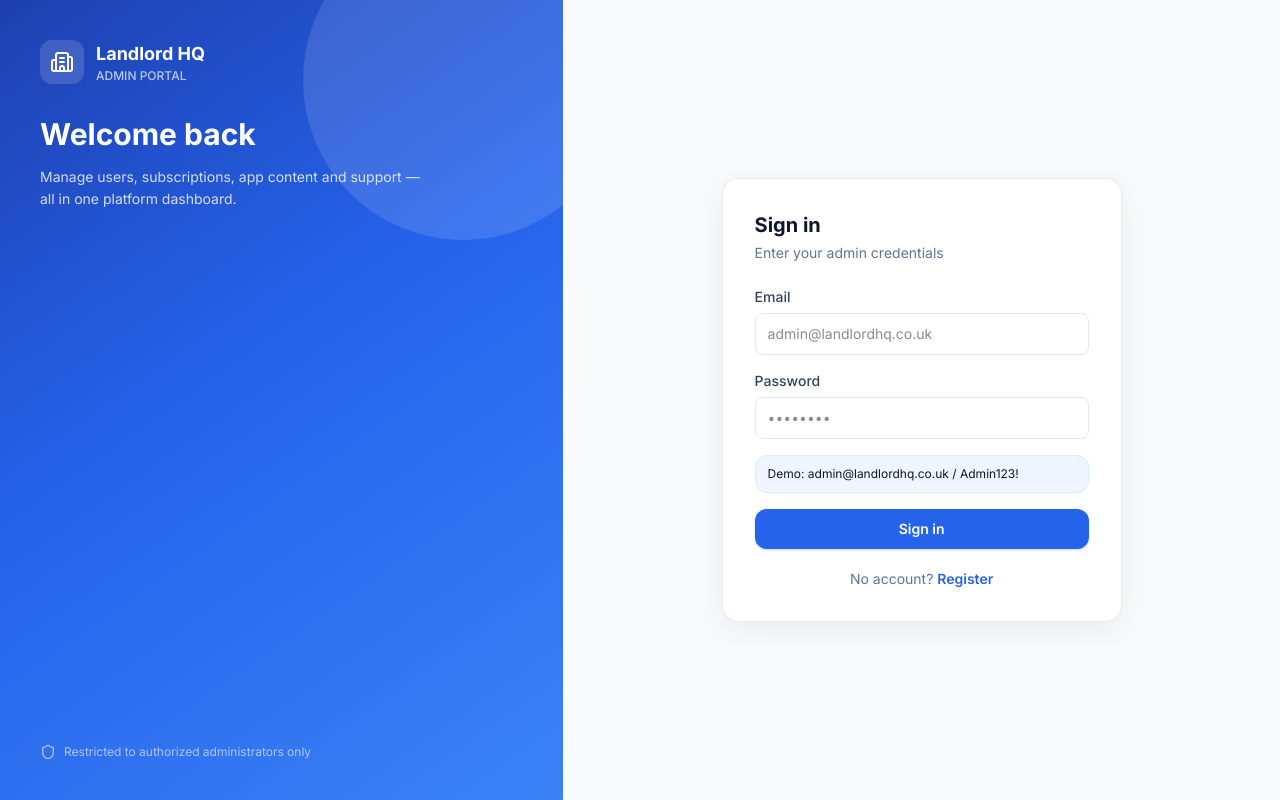
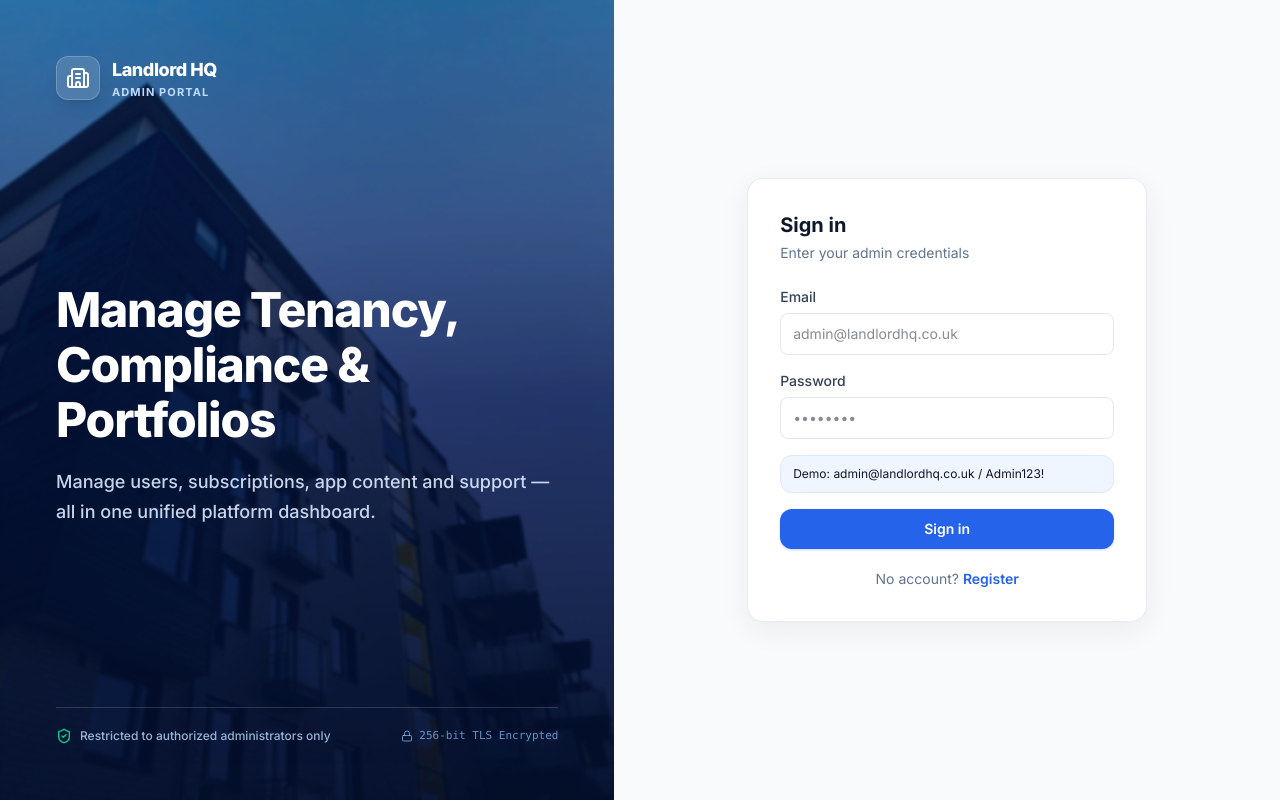
Before and after one commit to BeingSazzad/Landlord-Dashbaord, a React (Vite) app: page /login in a window 1280 px wide. Built offline with nearby package versions, Linux system fonts and the light colour scheme; no server answers.

Commit message:
feat: clean up login hero layout, remove clutter and status badges [skip ci] [skip vercel]

```diff
--- a/src/components/auth/components/LoginForm.tsx
+++ b/src/components/auth/components/LoginForm.tsx
@@ -1,6 +1,10 @@
 import type { FormEvent } from 'react'
 import { Link } from 'react-router-dom'
-import { Building2, Shield } from 'lucide-react'
+import {
+  Building2,
+  Lock,
+  ShieldCheck,
+} from 'lucide-react'
 import { ROUTES } from '@/constants/routes'
 import { Button } from '@/components/ui/Button'
 import { Input } from '@/components/ui/Input'
@@ -16,29 +20,60 @@ interface LoginFormProps {
 export function LoginForm({ onSubmit, loading, error, demoHint }: LoginFormProps) {
   return (
     <div className="login-split">
-      <aside className="login-brand">
-        <div className="login-brand-glow" aria-hidden="true" />
-        <div className="relative z-10">
-          <div className="mb-8 flex items-center gap-3">
-            <span className="flex h-11 w-11 items-center justify-center rounded-xl bg-white/15 backdrop-blur">
-              <Building2 className="h-6 w-6" />
+      {/* Left Branding Side with Image & Gradient Overlay */}
+      <aside className="relative hidden w-[48%] flex-col justify-between overflow-hidden p-10 xl:p-14 text-white lg:flex">
+        {/* Background Property Image */}
+        <img
+          src="/login-bg.jpg"
+          alt="UK Modern Residential Architecture"
+          className="absolute inset-0 h-full w-full object-cover object-center scale-105"
+        />
+
+        {/* Deep Sapphire Gradient Overlay for optimal legibility & depth */}
+        <div className="absolute inset-0 bg-gradient-to-t from-slate-950/95 via-blue-950/80 to-brand-900/75 mix-blend-multiply" />
+        <div className="absolute inset-0 bg-blue-600/20 backdrop-blur-[1.5px]" />
+        <div className="absolute inset-0 bg-black/25" />
+
+        {/* Top Header */}
+        <div className="relative z-10 flex items-center">
+          <div className="flex items-center gap-3">
+            <span className="flex h-11 w-11 items-center justify-center rounded-xl bg-white/15 backdrop-blur-md border border-white/20 shadow-lg">
+              <Building2 className="h-6 w-6 text-white" />
             </span>
             <div>
-              <p className="text-lg font-bold">Landlord HQ</p>
-              <p className="text-xs font-medium text-white/70">ADMIN PORTAL</p>
+              <p className="text-lg font-extrabold tracking-tight">Landlord HQ</p>
+              <p className="text-[11px] font-bold tracking-widest text-blue-200 uppercase">
+                ADMIN PORTAL
+              </p>
             </div>
           </div>
-          <h1 className="text-3xl font-bold leading-tight">Welcome back</h1>
-          <p className="mt-3 max-w-sm text-sm leading-relaxed text-white/80">
-            Manage users, subscriptions, app content and support — all in one platform dashboard.
+        </div>
+
+        {/* Center / Middle Content (Clean, elegant, clutter-free typography) */}
+        <div className="relative z-10 my-auto max-w-lg py-12">
+          <h1 className="text-4xl xl:text-5xl font-extrabold leading-[1.15] text-white tracking-tight">
+            Manage Tenancy, Compliance &amp; Portfolios
+          </h1>
+
+          <p className="mt-5 text-base xl:text-lg leading-relaxed text-blue-100/90 font-medium">
+            Manage users, subscriptions, app content and support — all in one unified platform dashboard.
           </p>
         </div>
-        <div className="relative z-10 flex items-center gap-2 text-xs text-white/60">
-          <Shield className="h-4 w-4" />
-          Restricted to authorized administrators only
+
+        {/* Footer Security Badges */}
+        <div className="relative z-10 flex flex-col sm:flex-row sm:items-center justify-between gap-3 pt-5 border-t border-white/15 text-xs text-blue-200/80">
+          <div className="flex items-center gap-2 font-medium">
+            <ShieldCheck className="h-4 w-4 text-emerald-400" />
+            <span>Restricted to authorized administrators only</span>
+          </div>
+          <div className="flex items-center gap-1.5 font-mono text-[11px] text-blue-300/70">
+            <Lock className="h-3 w-3" />
+            <span>256-bit TLS Encrypted</span>
+          </div>
         </div>
       </aside>
 
+      {/* Right Login Form Side */}
       <div className="login-form-side">
         <div className="login-form-card">
           <div className="mb-6 lg:hidden">
```
Also changed, not shown: public/login-bg.jpg (added).
